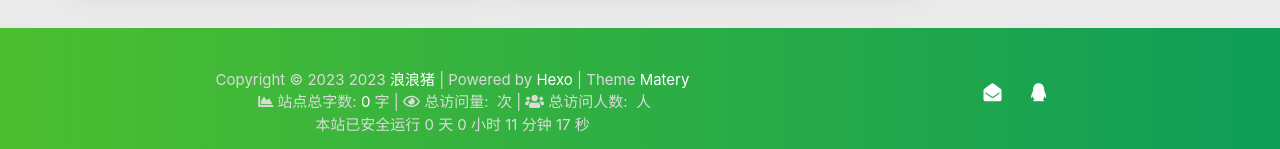
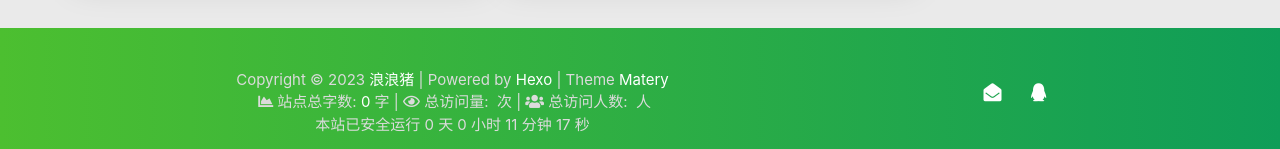
Before and after one commit to langlangzhu/langlangzhu.github.io, a plain HTML site: page 2023/08/14/前言/index.html in a window 1280 px wide. Shown: the part 1034-1183 px from the top of the page. Drawn offline with Linux system fonts and the light colour scheme; some packages are replaced by stand-ins of ours; a script that the page names is missing.

Commit message:
Site updated: 2023-08-14 16:11:12

```diff
--- a/2023/08/14/前言/index.html
+++ b/2023/08/14/前言/index.html
@@ -917,7 +917,6 @@
 
                 <span id="year">2023</span>
 
-            <span id="year">2023</span>
             <a href="/about" target="_blank">浪浪猪</a>
             |&nbsp;Powered by&nbsp;<a href="https://hexo.io/" target="_blank">Hexo</a>
             |&nbsp;Theme&nbsp;<a href="https://github.com/blinkfox/hexo-theme-matery" target="_blank">Matery</a>
```
Also changed, not shown: 404.html (+0 -1 lines), archives/2023/08/index.html (+0 -1 lines), archives/2023/index.html (+0 -1 lines), archives/index.html (+0 -1 lines), index.html (+0 -1 lines).
